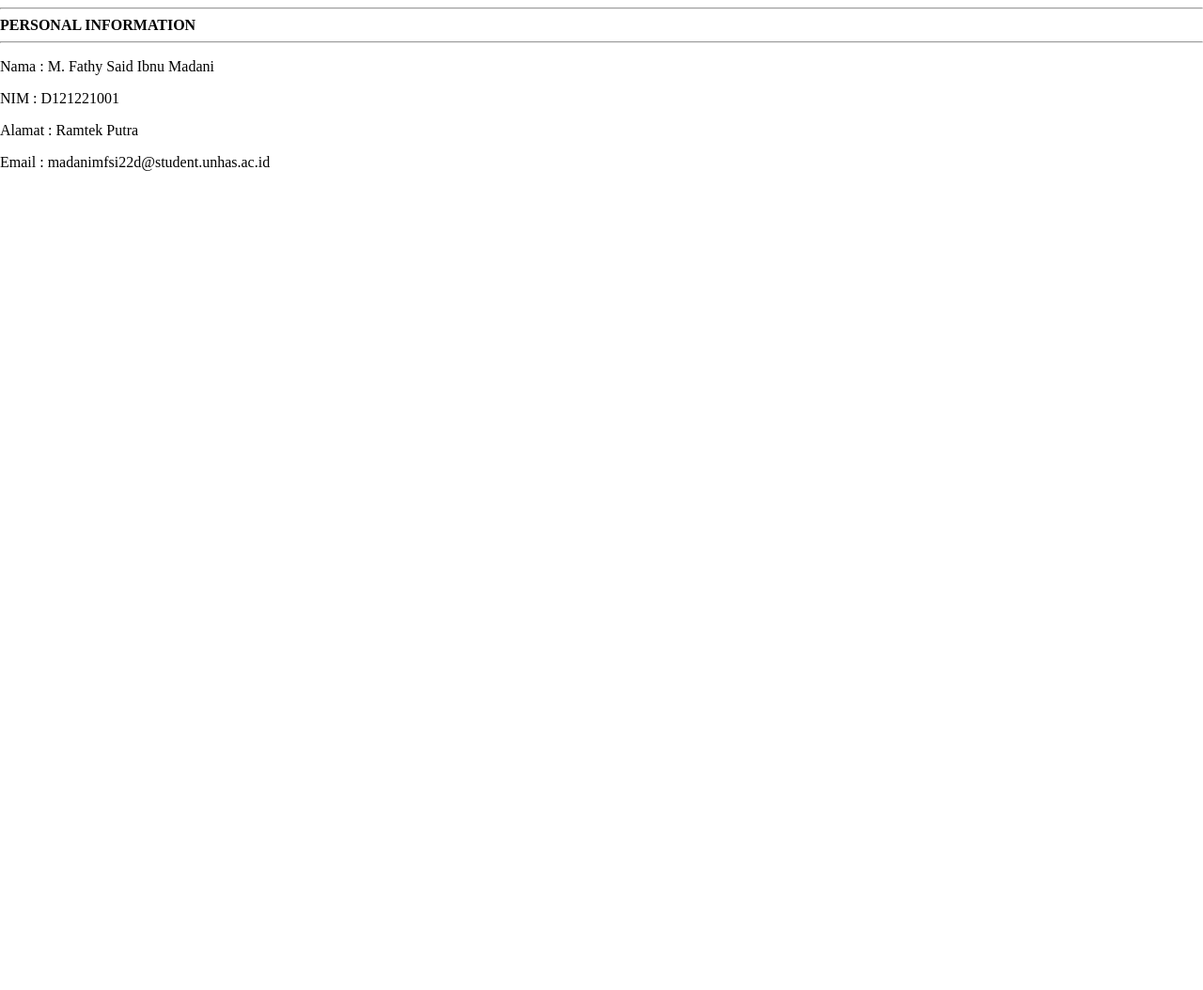
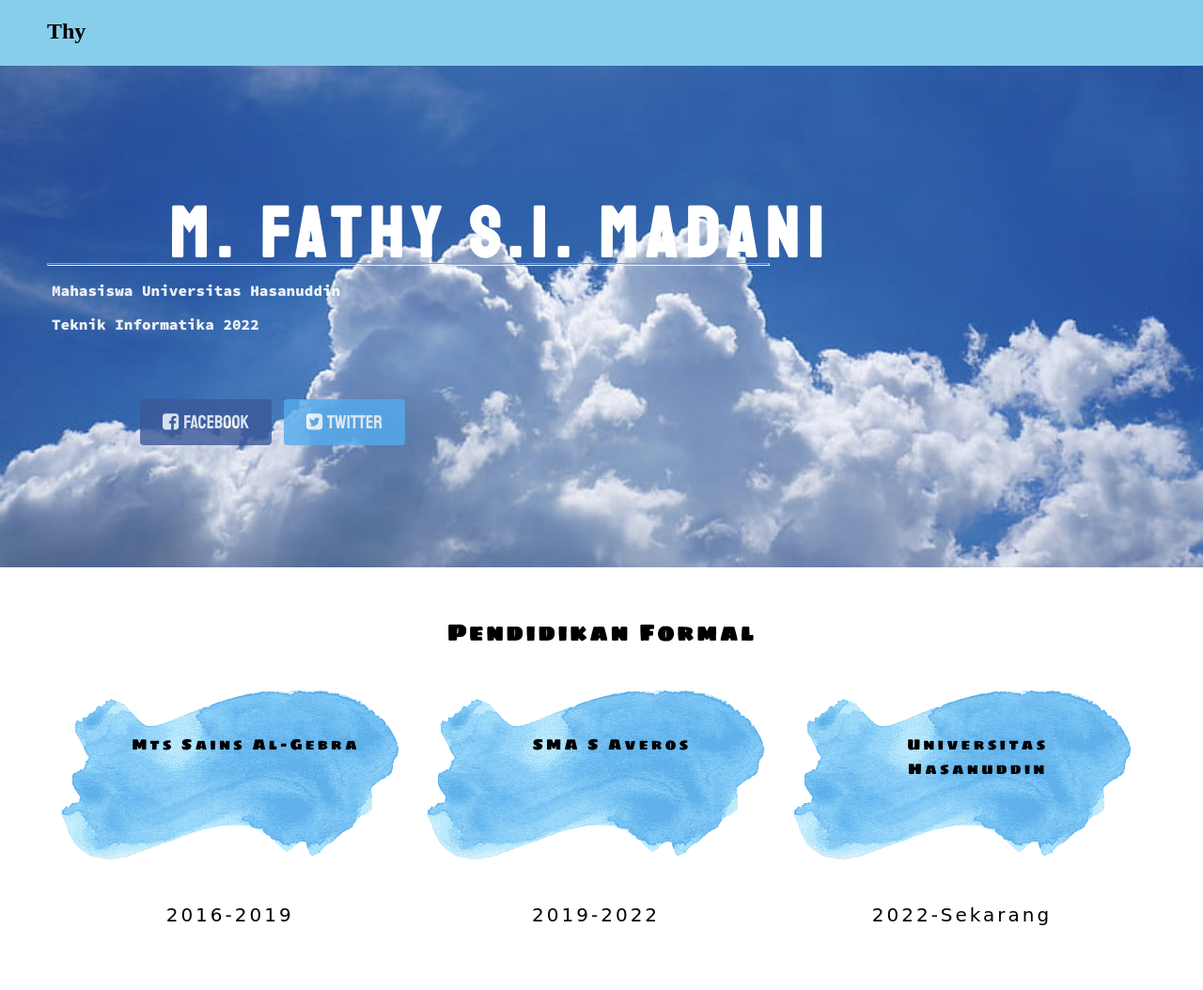
Before and after one commit to Fathy-Said10/tugasweb1, a plain HTML site: page index.html in a window 1280 px wide. Shown: the whole page at 94% size. Before the commit the page ends 800 px from the top, so only its background shows below. Drawn offline with Linux system fonts and the light colour scheme.

Commit message:
Update index.html

```diff
--- a/index.html
+++ b/index.html
@@ -1,21 +1,75 @@
 <!DOCTYPE html>
-<html>
-  <head>
-    <meta charset="utf-8">
-    <meta name="viewport" content="width=device-width">
-    <title>replit</title>
-    <link href="style.css" rel="stylesheet" type="text/css" />
-  </head>
-  <body>
-  <!--INFORMASI DATA DIRI-->
-    <hr>
-    <b>PERSONAL INFORMATION</b>
-    <hr>
+<html lang="en">
 
-    <p>Nama : M. Fathy Said Ibnu Madani</p>
-    <p>NIM : D121221001 </p>
-    <p>Alamat : Ramtek Putra</p>
-    <p>Email : madanimfsi22d@student.unhas.ac.id</p>
+<head>
+  <meta charset="UTF-8">
+  <meta name="viewport" content="width=device-width, initial-scale=1.0">
+  <link rel="stylesheet" href="style.css">
+  <title>Test</title>
 
-  </body>
+  <link rel="stylesheet" href="https://cdnjs.cloudflare.com/ajax/libs/font-awesome/4.7.0/css/font-awesome.min.css">
+  <link href="https://fonts.googleapis.com/css2?family=Staatliches&display=swap" rel="stylesheet">
+  <link href="https://fonts.googleapis.com/css2?family=Source+Code+Pro:wght@900&display=swap" rel="stylesheet">
+  <link href="https://fonts.googleapis.com/css2?family=Sigmar+One&display=swap" rel="stylesheet">
+  <link href="https://fonts.googleapis.com/css2?family=Amatic+SC:wght@700&display=swap" rel="stylesheet">
+  <link href="https://fonts.googleapis.com/css2?family=Open+Sans+Condensed:ital,wght@1,300&display=swap" rel="stylesheet">
+</head>
+
+<body>
+  <header>
+    <div class="container">
+      <div class="header-left">
+        <h2>Thy</h2>
+      </div>
+    </div>
+  </header>
+
+  <div class="top-wrapper">
+    <div class="container">
+      <h1>M. Fathy S.I. Madani</h1>
+      <hr size="3px" width="65%" align="left">
+      <p>Mahasiswa Universitas Hasanuddin </p>
+      <p>Teknik Informatika 2022</p>
+
+      <div class="btn-wrapper">
+        <a href="" class="btn facebook"><i class="fa fa-facebook-square"></i>Facebook</a>
+        <a href="" class="btn twitter"><i class="fa fa-twitter-square"></i>Twitter</a>
+      </div>
+    </div>
+  </div>
+
+  <div class="lesson-wrapper">
+    <div class="container">
+      <h2>Pendidikan Formal</h2>
+
+      <div class="lessons">
+        <div class="lesson">
+          <div class="lesson-icon">
+            <img src="blue.png" alt="">
+            <p>Mts Sains Al-Gebra</p>
+          </div>
+          <p class="text-contents">2016-2019</p>
+        </div>
+
+        <div class="lesson">
+          <div class="lesson-icon">
+            <img src="blue.png" alt="">
+            <p>SMA S Averos</p>
+          </div>
+          <p class="text-contents">2019-2022</p>
+        </div>
+
+        <div class="lesson">
+          <div class="lesson-icon">
+            <img src="blue.png" alt="">
+            <p>Universitas Hasanuddin</p>
+          </div>
+          <p class="text-contents">2022-Sekarang</p>
+        </div>
+      </div>
+    </div>
+  </div>
+
+</body>
+
 </html>
```
